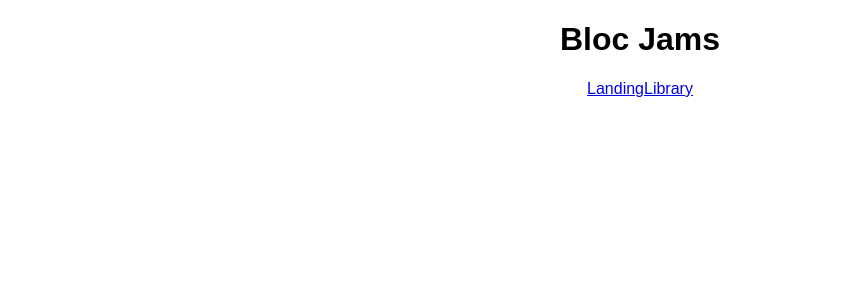
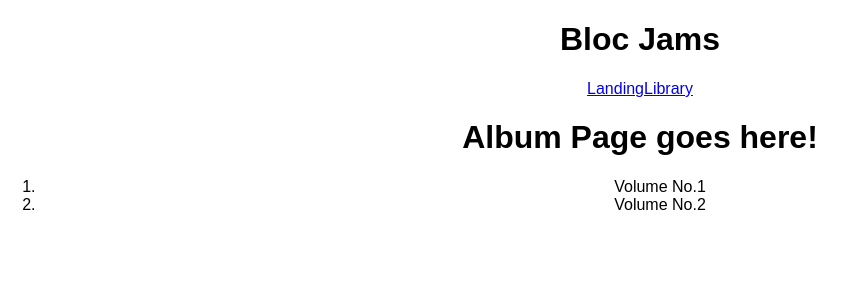
Before and after one commit to pnminh/bloc-jams-react, a React (Create React App) app: page /album in a window 1280 px wide. Shown: the top 300 px of the page, without its empty margins (0-855 px from the left). Built offline with nearby package versions, Linux system fonts and the light colour scheme.

Commit message:
Routing Assignment: Completed

```diff
--- a/src/App.js
+++ b/src/App.js
@@ -1,9 +1,9 @@
 import React, { Component } from 'react';
 import './App.css';
-import {Route, Link} from "react-router-dom";
+import {Route, Link} from 'react-router-dom';
 import Landing from './components/Landing';
 import Library from './components/Library';
-
+import Album from './components/Album';
 
 class App extends Component {
   render() {
@@ -14,12 +14,15 @@
            <nav>
              <Link to="/">Landing</Link>
              <Link to="/library">Library</Link>
+
+
            </nav>
          </header>
 
          <main>
            <Route exact path ="/" component= {Landing} />
            <Route path = "/library" component= {Library} />
+           <Route path = "/album" component= {Album} />
          </main>
        </div>
     );
--- /dev/null
+++ b/src/components/Album.js
@@ -0,0 +1,19 @@
+import React, {Component} from "react";
+
+class Album extends Component{
+    render(){
+        return(
+            <div>
+                <h1>
+                    Album Page goes here!
+                </h1>
+                <ol>
+                    <li>Volume No.1</li>
+                    <li>Volume No.2</li>
+                </ol>
+            </div>
+        )
+    }
+}
+
+export default Album;
```
